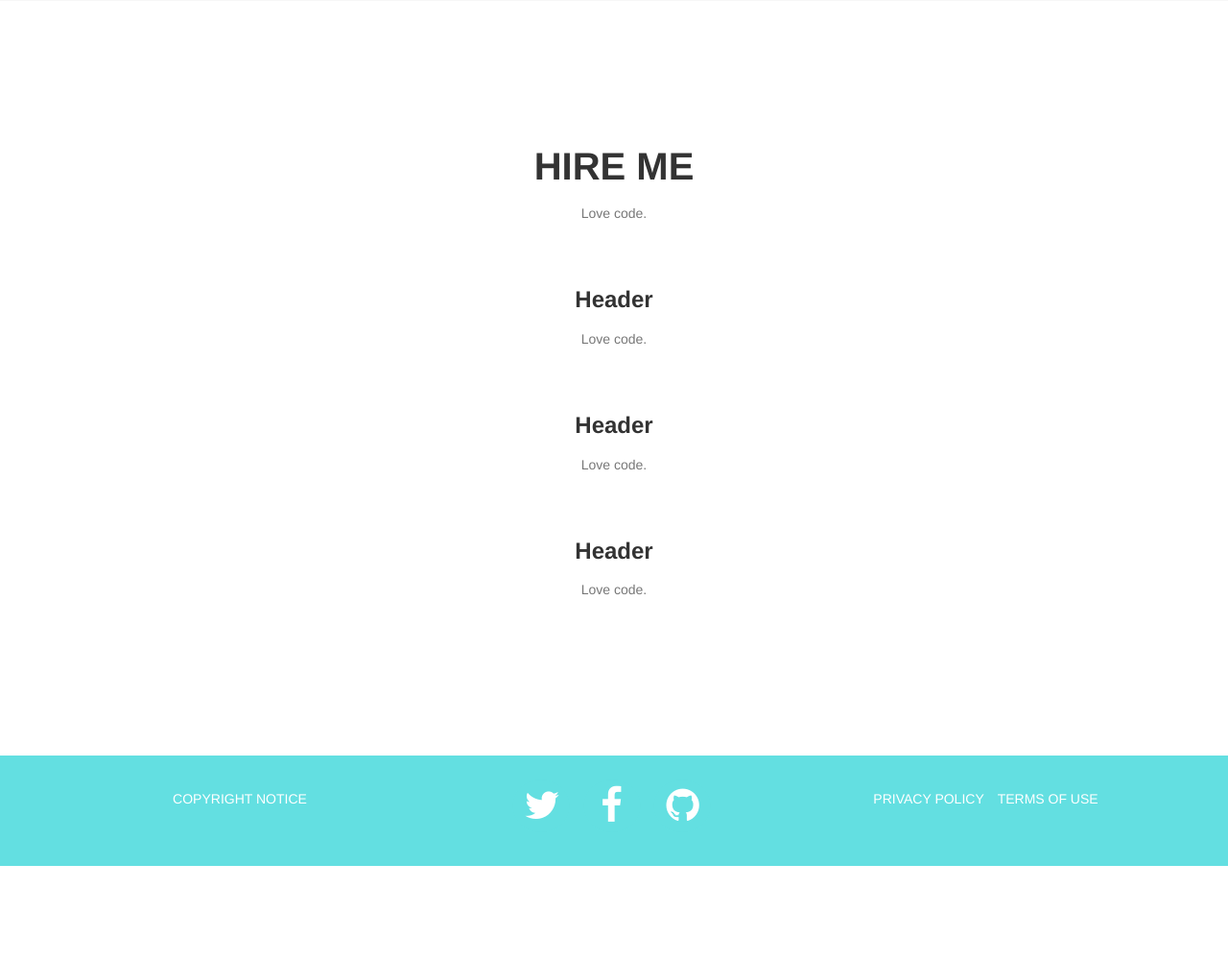
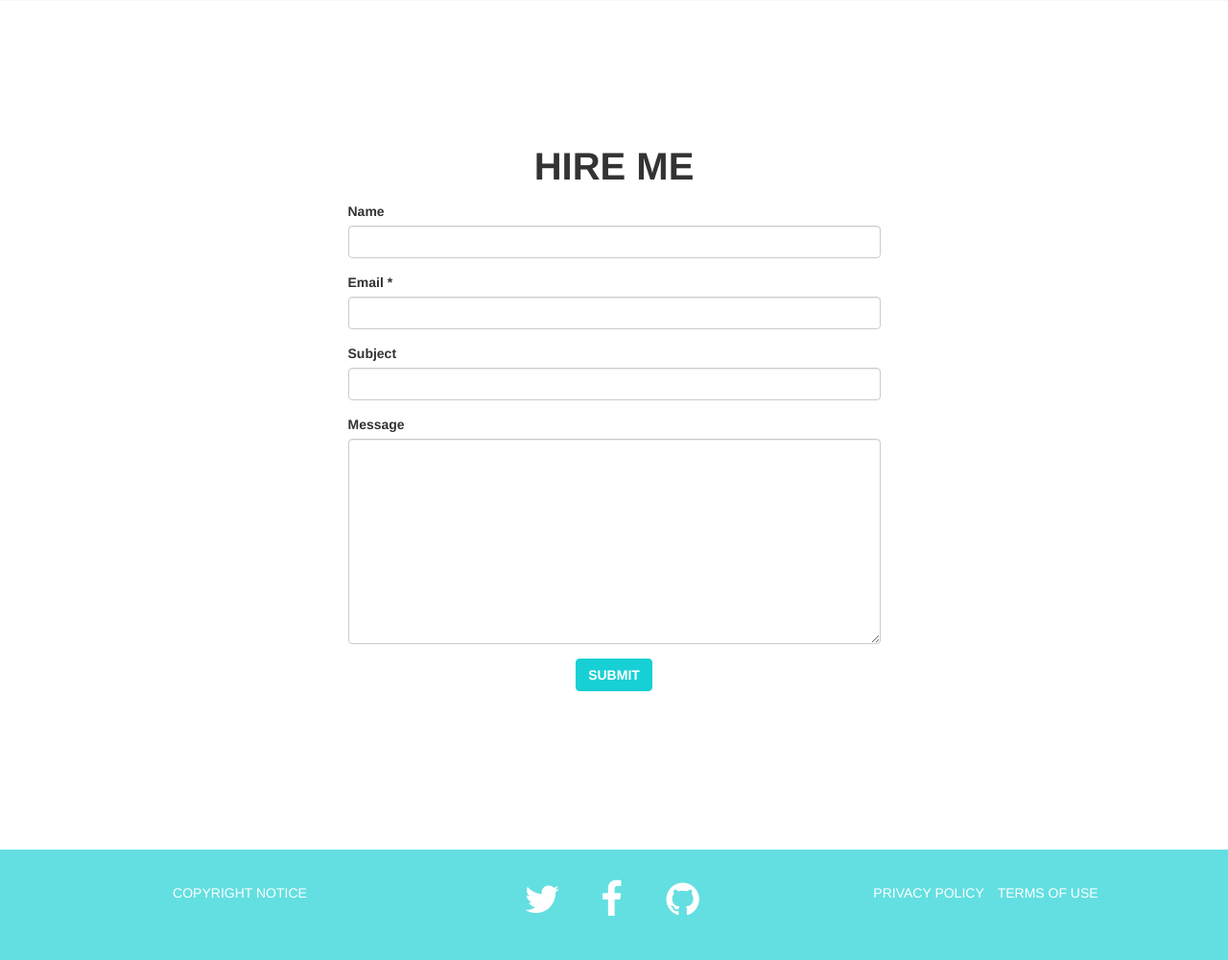
Before and after one commit to Kevin1995/My_Portfolio, a PHP site: page / in a window 1280 px wide. Shown: the part 2645-3645 px from the top of the page at 96% size. Before the commit the page ends 3547 px from the top, so only its background shows below. Run offline with PHP 8.4, Linux system fonts and the light colour scheme.

Commit message:
Contact form being worked on

```diff
--- a/css/home.css
+++ b/css/home.css
@@ -119,7 +119,7 @@ h6 {
 
 .navbar-default {
     border-color: transparent;
-    background-color: #63DFE1;
+    background-color: #0C3BB8;
 }
 
 .navbar-default .navbar-brand {
--- a/index.html
+++ b/index.html
@@ -206,22 +206,36 @@
                     <h2 class="section-heading">Hire Me</h2>
                 </div>
             </div>
-            <div class="row text-center">
-                <div class="col-md-12">
-                    <p class="text-muted">Love code.</p>
-                    <br>
-                    <br>
-                    <h3 class="service-heading">Header</h3>
-                    <p class="text-muted">Love code.</p>
-                    <br>
-                    <br>
-                    <h3 class="service-heading">Header</h3>
-                    <p class="text-muted">Love code.</p>
-                    <br>
-                    <br>
-                    <h3 class="service-heading">Header</h3>
-                    <p class="text-muted">Love code.</p>
-                </div>
+            <div class="row">
+            	<div class="col-md-6 col-sm-6 col-xs-12 col-md-offset-3">
+    				<form method="post">
+     					<div class="form-group">
+      						<label class="control-label " for="name">
+       							Name
+      						</label>
+      						<input class="form-control" id="name" name="name" type="text"/>
+     					</div>
+     					<div class="form-group">
+      						<label class="control-label requiredField" for="email">Email
+       							<span class="asteriskField">*</span>
+      						</label>
+      						<input class="form-control" id="email" name="email" type="text"/>
+     					</div>
+     					<div class="form-group ">
+      						<label class="control-label " for="subject">Subject</label>
+      						<input class="form-control" id="subject" name="subject" type="text"/>
+     					</div>
+     					<div class="form-group">
+      						<label class="control-label " for="message">Message</label>
+      						<textarea class="form-control" cols="40" id="message" name="message" rows="10"></textarea>
+     					</div>
+     					<div class="form-group">
+      						<div>
+       							<button class="btn btn-primary center-block" name="submit" type="submit">Submit</button>
+      						</div>
+     					</div>
+    				</form>
+   				</div>
             </div>
         </div>
     </section>
```
Also changed, not shown: images/Sameen Ibne.jpg (added), 1 other file.
